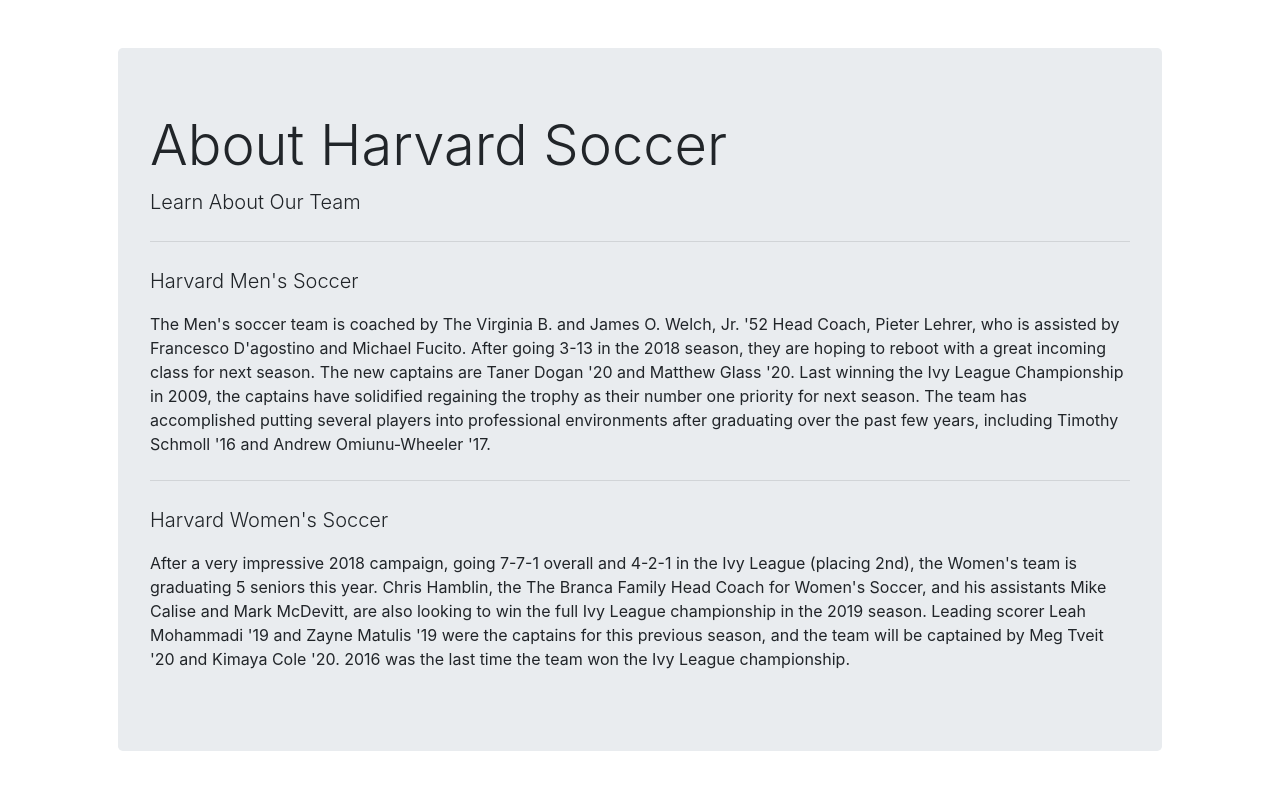
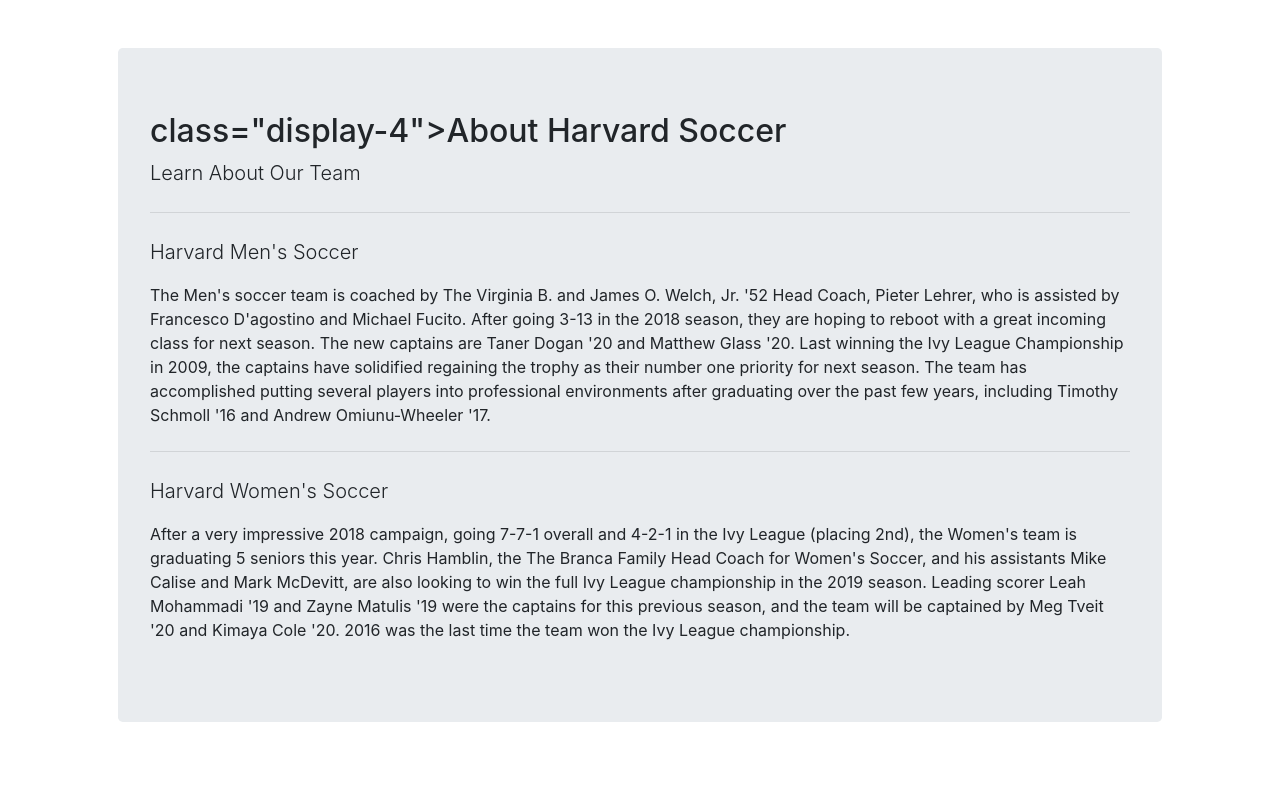
Before and after one commit to alexdd1414/harvardsoccer, a Flask app: page /harvard in a window 1280 px wide. Shown: the part 66-857 px from the top of the page. Run offline with Flask 2, Linux system fonts and the light colour scheme; some libraries are stand-ins or nearby versions.

Commit message:
changed to h2

```diff
--- a/templates/harvard.html
+++ b/templates/harvard.html
@@ -7,7 +7,7 @@
 {% block main %}
 
 <div class="jumbotron">
-  <h1 class="display-4">About Harvard Soccer</h1>
+  <h2> class="display-4">About Harvard Soccer</h2>
   <p class="lead">Learn About Our Team</p>
   <hr class="my-4">
    <p class="lead">Harvard Men's Soccer</p>
```
